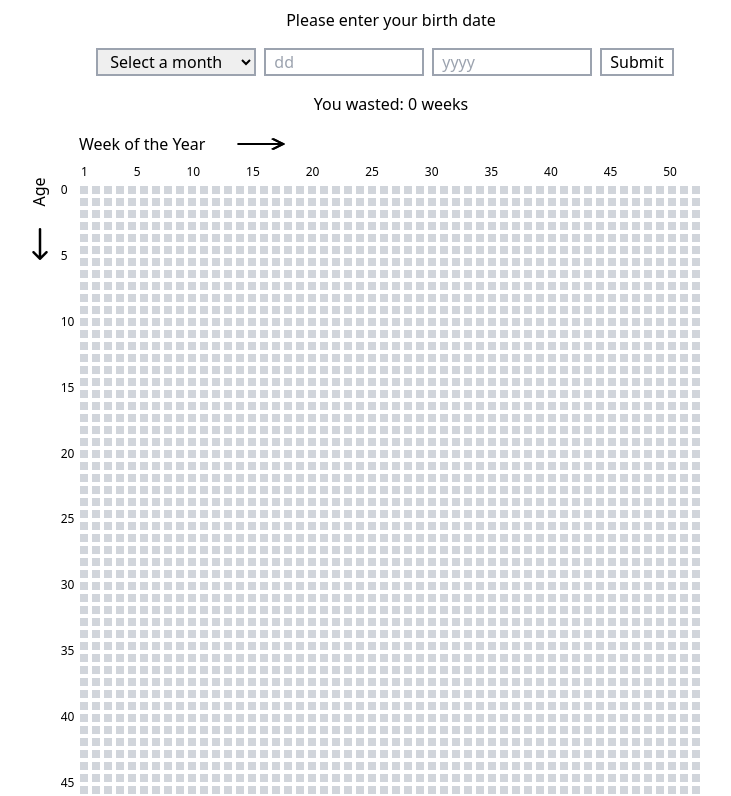
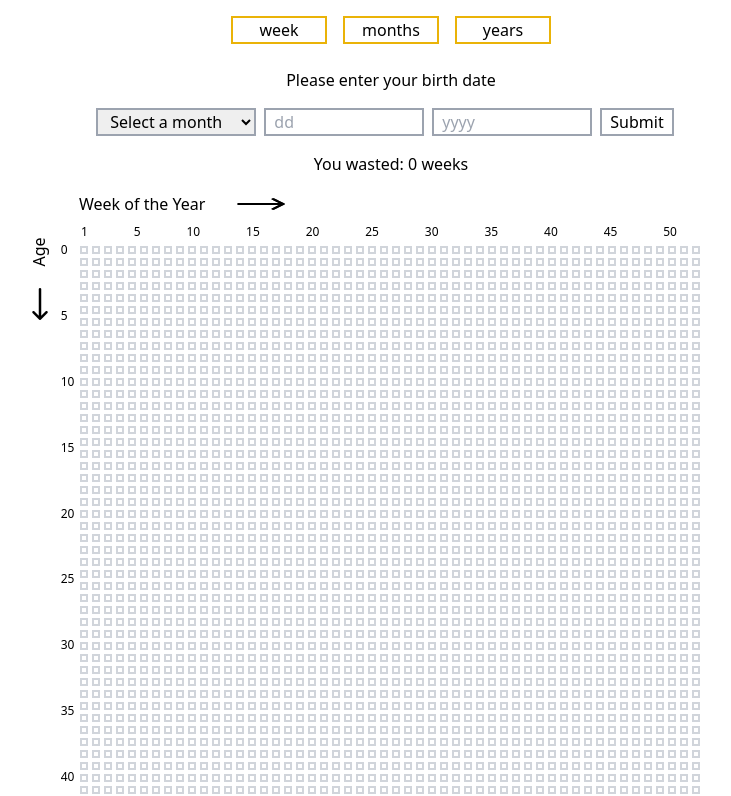
Before and after one commit to bienmag/lifegoesby, a React (Create React App) app: page / in a window 1280 px wide. Shown: the top 796 px of the page, without its empty margins (249-980 px from the left). Built offline with nearby package versions, Linux system fonts and the light colour scheme.

Commit message:
add weeks/months/years view

```diff
--- a/src/Main.js
+++ b/src/Main.js
@@ -3,11 +3,13 @@ import Template from "./Template";
 import rightArrow from "./images/right-arrow.png";
 
 function Home() {
+  const [mode, setMode] = useState("weeks");
+
   var today = new Date();
   var dd = String(today.getDate()).padStart(2, "0");
   var mm = String(today.getMonth() + 1).padStart(2, "0"); //January is 0!
   var yyyy = today.getFullYear();
-  today = '"' + mm + "/" + dd + "/" + yyyy + '"';
+  today = mm + "/" + dd + "/" + yyyy;
 
   const [day, setDay] = useState("");
   const [month, setMonth] = useState("");
@@ -38,6 +40,26 @@ function Home() {
 
   return (
     <div className="flex flex-col justify-center mb-12" key={result}>
+      <div className="flex justify-center py-4">
+        <button
+          onClick={() => setMode("weeks")}
+          className="border-yellow-500 border-2 w-24 mx-2"
+        >
+          week
+        </button>
+        <button
+          onClick={() => setMode("months")}
+          className="border-yellow-500 border-2 w-24 mx-2"
+        >
+          months
+        </button>
+        <button
+          onClick={() => setMode("years")}
+          className="border-yellow-500 border-2 w-24 mx-2"
+        >
+          years
+        </button>
+      </div>
       <div>
         <p className="text-center py-2"> Please enter your birth date</p>
         <form className="text-center py-2" onSubmit={calculate}>
@@ -63,7 +85,7 @@ function Home() {
             <option value="12">December</option>
           </select>
           <input
-            className="w-40 border-2 border-gray-400 mr-2 px-2"
+            className="w-40 border-2  border-gray-400 mr-2 px-2"
             type="number"
             placeholder="dd"
             value={day}
@@ -84,7 +106,8 @@ function Home() {
       <div>
         <p className="text-center py-2"> You wasted: {result} weeks</p>
       </div>
-
+      {mode === "weeks" ? (
+        <div>
           <div className="flex flex-col items-center">
             <div className="w-[600px] flex h-6 mr-6 my-2 ">
               <h1> Week of the Year</h1>
@@ -106,6 +129,10 @@ function Home() {
           </div>
           <Template weeks={result} className="flex"></Template>
         </div>
+      ) : (
+        <div>bye</div>
+      )}
+    </div>
   );
 }
 
--- a/src/Template.js
+++ b/src/Template.js
@@ -3,7 +3,7 @@ import arrow from "./images/right-arrow.png";
 function Template({ weeks }) {
   const totalWeeks = 5200;
   const template = [];
-  const GrayBox = <div className="w-2 h-2 bg-gray-300 m-0.5" />;
+  const GrayBox = <div className="w-2 h-2  border-2 border-gray-300 m-0.5" />;
   const RedBox = <div className="w-2 h-2 bg-red-600 m-0.5" />;
 
   const boxesPerLine = 52;
```
Also changed, not shown: public/robots.txt (deleted). Lines whose indentation alone changed are shown as unchanged.
